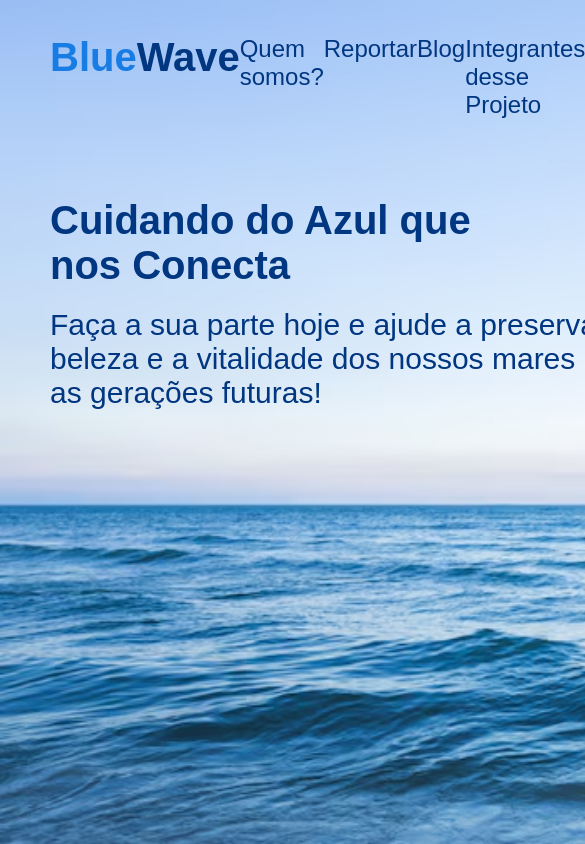
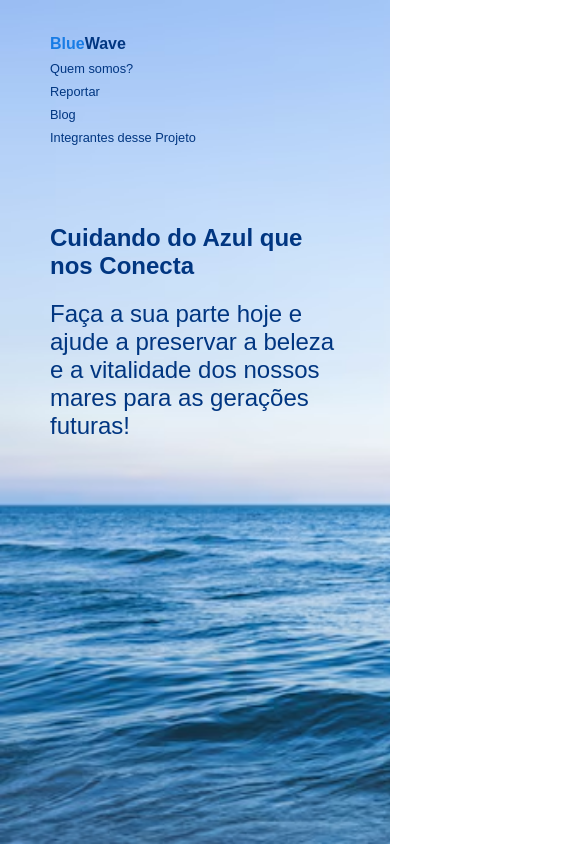
Before and after one commit to ViniciusSantanaa/Global-Solution, a plain HTML site: page global solution/index.html in a window 390 px wide. Shown: the top 844 px of the page, 585 px wide, since content can reach past the window. Drawn offline with Linux system fonts and the light colour scheme.

Commit message:
responsividade index

```diff
--- a/global solution/CSS/Style.CSS
+++ b/global solution/CSS/Style.CSS
@@ -52,3 +52,54 @@ a{
     margin-top: 20px;
     width: 600px;
 }
+
+@media (max-width: 768px) {
+    a{
+        font-size: 1rem;
+    }
+
+    .nome-empresa{
+        font-size: 1.5rem;
+    }
+
+    ul{
+      align-items: baseline;
+    }
+
+    .Slogan{
+        font-size: 2rem;
+        width: 350px;
+    }
+
+    .frase-Slogan{
+        font-size: 1.5rem;
+        width: 450px;
+    }
+}
+
+@media (max-width: 425px) {
+    /*visão em 75% de zoom*/
+    a{
+        margin-top: 0.5rem;
+        font-size: 0.8rem;
+    }
+
+    .nome-empresa{
+        font-size: 1rem;
+    }
+
+    ul{
+        display: grid;
+        align-items: baseline;
+    }
+
+    .Slogan{
+        font-size: 1.5rem;
+        width: 300px;
+    }
+
+    .frase-Slogan{
+        font-size: 1.5rem;
+        width: 300px;
+    }
+}
```
